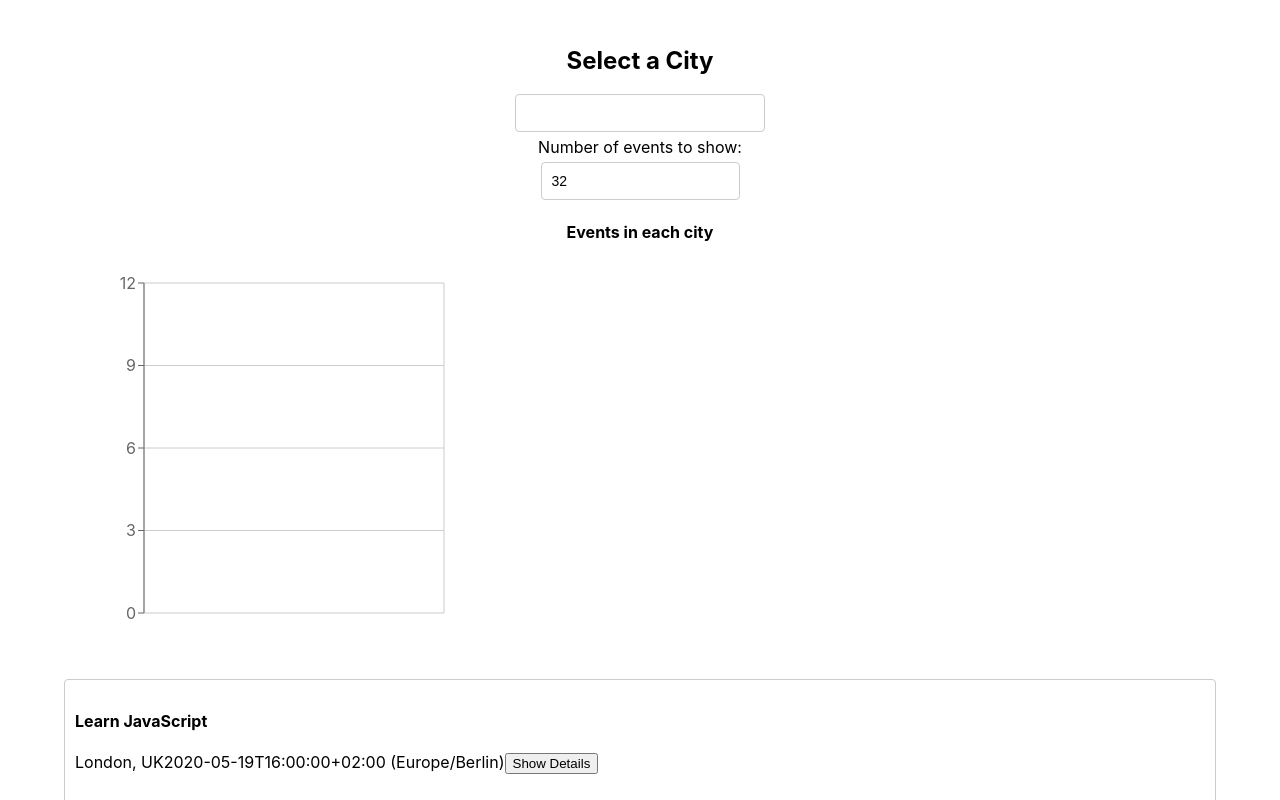
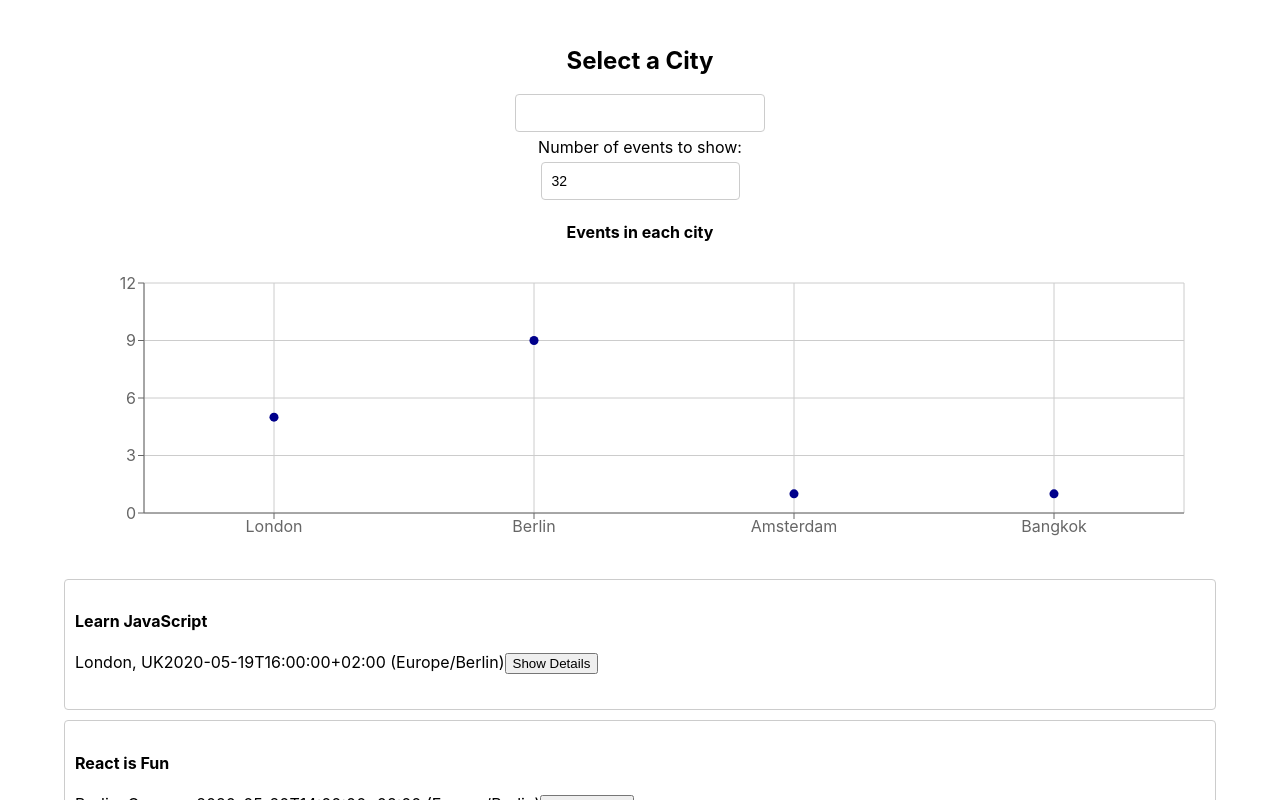
Before and after one commit to simharuk2021/meet, a React (Create React App) app: page / in a window 1280 px wide. Shown: the top 800 px of the page. Built offline with nearby package versions, Linux system fonts and the light colour scheme; what atatus-spa would draw is missing.

Commit message:
CHART STLYING ADDED

```diff
--- a/src/App.js
+++ b/src/App.js
@@ -9,7 +9,7 @@ import WelcomeScreen from './WelcomeScreen';
 import { getEvents, extractLocations, checkToken, getAccessToken } from './api';
 import './nprogress.css';
 import { Container } from 'react-bootstrap';
-import { ScatterChart, Scatter, XAxis, YAxis, CartesianGrid, Tooltip } from 'recharts';
+import { ScatterChart, Scatter, XAxis, YAxis, CartesianGrid, Tooltip, ResponsiveContainer } from 'recharts';
 
 
 class App extends Component {
@@ -45,7 +45,7 @@ async componentDidMount() {
     });
   }
 }
-else {
+  else {
   getEvents().then((events) => {
     if (this.mounted) {
       this.setState({
@@ -91,16 +91,21 @@ else {
   };
 
   getData = () => {
-    const {locations, events} = this.state;
-    const data = locations.map((location)=>{
-      const number = events.filter((event) => event.location === location).length
-      const city = location.split(', ').shift()
-      return {city, number};
-    })
-    return data;
-  };
+		if (this.mounted) {
+			const { locations, events } = this.state;
+			const data = locations.map(location => {
+				const number = events.filter(
+					event => event.location === location
+				).length;
+				const city = location.split(', ').shift();
+				return { city, number };
+			});
+			return data;
+		}
+	};
 
   render() {
+
   // if (this.state.showWelcomeScreen === undefined) return <div
   //   className="App" />
 
@@ -113,24 +118,20 @@ else {
                 updateNumberOfEvents={this.updateNumberOfEvents}
                 errorText={this.state.errorText} />
                 <h4>Events in each city</h4>
-
-      <ScatterChart
-      width={400}
-      height={400}
-      margin={{
-        top: 20, right: 20, bottom: 20, left: 20,
-      }}
-      >
+    <ResponsiveContainer height={300} width="99%" >
+      <ScatterChart margin={{top: 20, right: 20, bottom: 20, left: 20,}}>
       <CartesianGrid />
-      <XAxis type="number" dataKey="city" name="city" />
-      <YAxis type="number" dataKey="number" name="number of events" />
+      <XAxis type="category" dataKey="city" name="city" />
+      <YAxis type="number" dataKey="number" name="number of events" allowDecimals={false}/>
       <Tooltip cursor={{ strokeDasharray: '3 3' }} />
-      <Scatter data={this.getData()} fill="#8884d8" />
+      <Scatter data={this.getData()} fill="#00008B" />
       </ScatterChart>
+    </ResponsiveContainer>
 
       <EventList events={this.state.events}/>
       {navigator.onLine && <WelcomeScreen showWelcomeScreen={this.state.showWelcomeScreen} getAccessToken={() => { getAccessToken() }} />}
     </Container>
+
   );
  }
 }
```
